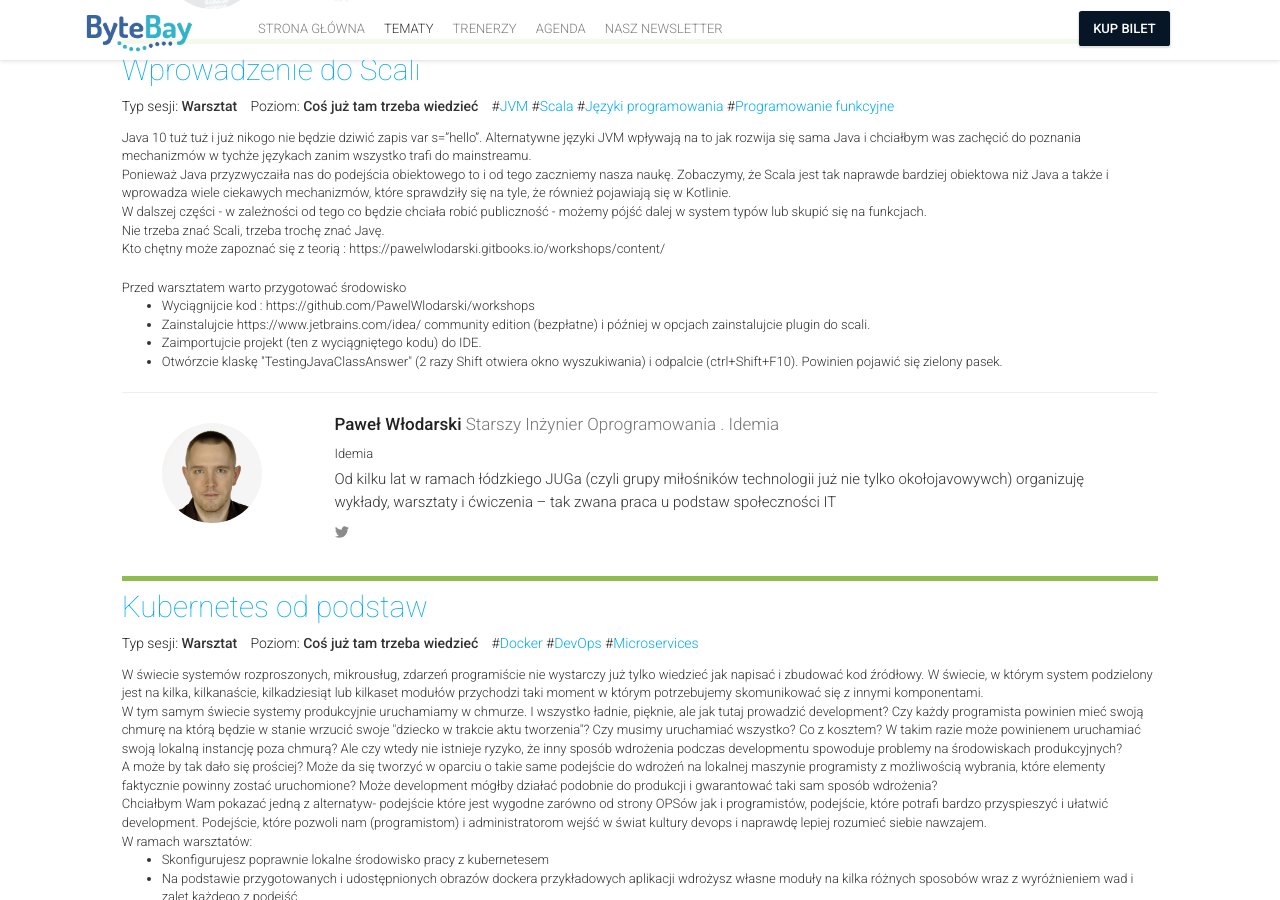
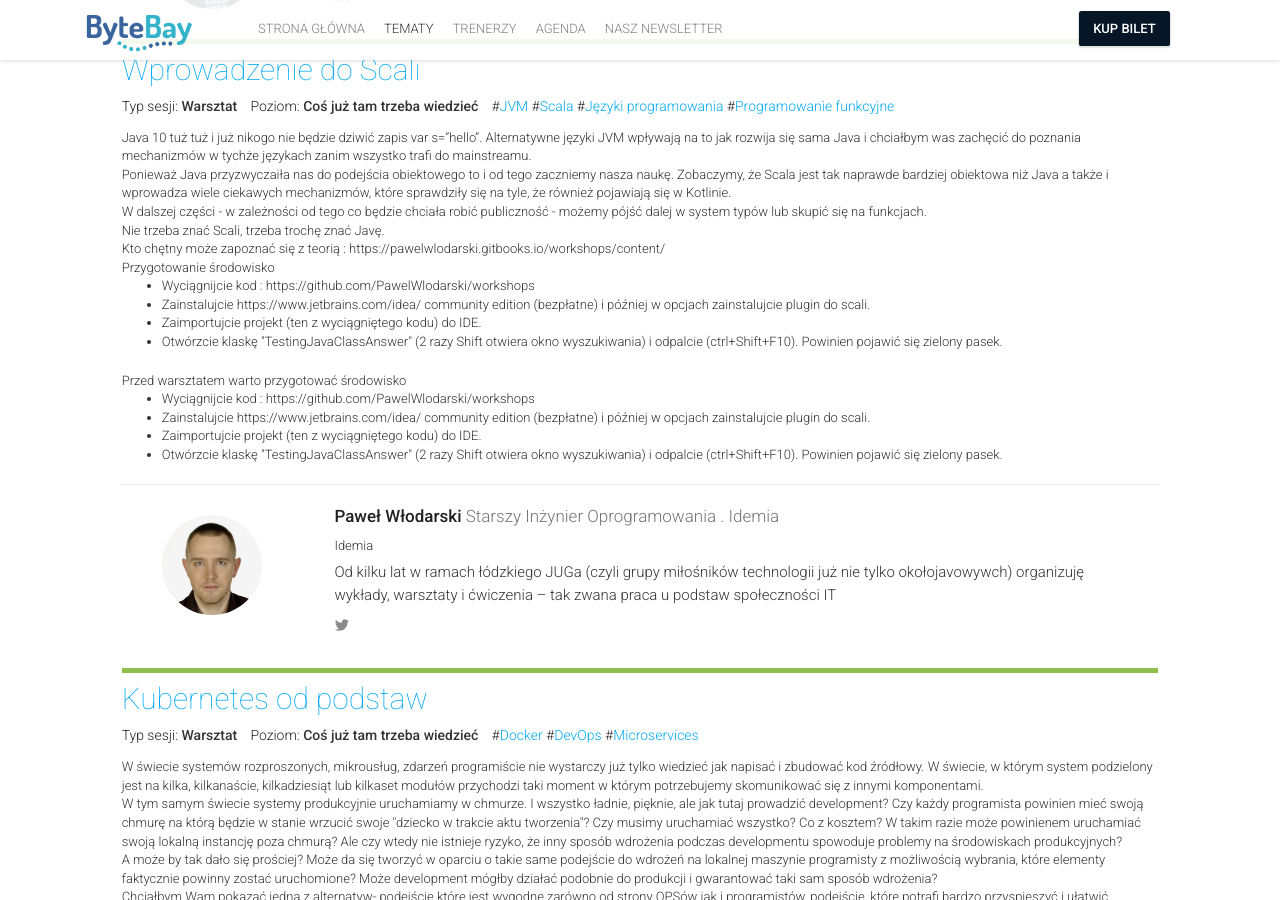
Before and after one commit to 42patterns/bytebay-website, a Jekyll site: the page built from sessions.html, in a window 1280 px wide and 900 px high, scrolled down 8775 px. Built offline with Jekyll 4.4.1, drawn with Linux system fonts in a browser that asks for light colours; nearby versions of some CDN libraries; comment, search, counter and statistics services are not loaded.

Commit message:
Przygotowanie do warsztatu scali

```diff
--- a/_data/sessions.yml
+++ b/_data/sessions.yml
@@ -329,7 +329,17 @@ list:
 
     Nie trzeba znać Scali, trzeba trochę znać Javę.
 
-    Kto chętny może zapoznać się z teorią : https://pawelwlodarski.gitbooks.io/workshops/content/"
+    Kto chętny może zapoznać się z teorią : https://pawelwlodarski.gitbooks.io/workshops/content/
+
+    <figure><figcaption>Przygotowanie środowisko</figcaption>
+      <ul>
+        <li> Wyciągnijcie kod : https://github.com/PawelWlodarski/workshops
+        <li> Zainstalujcie https://www.jetbrains.com/idea/ community edition (bezpłatne) i później w opcjach zainstalujcie plugin do scali.
+        <li> Zaimportujcie projekt (ten z wyciągniętego kodu) do IDE.
+        <li> Otwórzcie klaskę \"TestingJavaClassAnswer\" (2 razy Shift otwiera okno wyszukiwania) i odpalcie (ctrl+Shift+F10). Powinien pojawić się zielony pasek.
+      </ul>
+    </figure>
+    "
     prereq: {title: "Przed warsztatem warto przygotować środowisko", list: [
       "Wyciągnijcie kod : https://github.com/PawelWlodarski/workshops",
       "Zainstalujcie https://www.jetbrains.com/idea/ community edition (bezpłatne) i później w opcjach zainstalujcie plugin do scali.",
```
